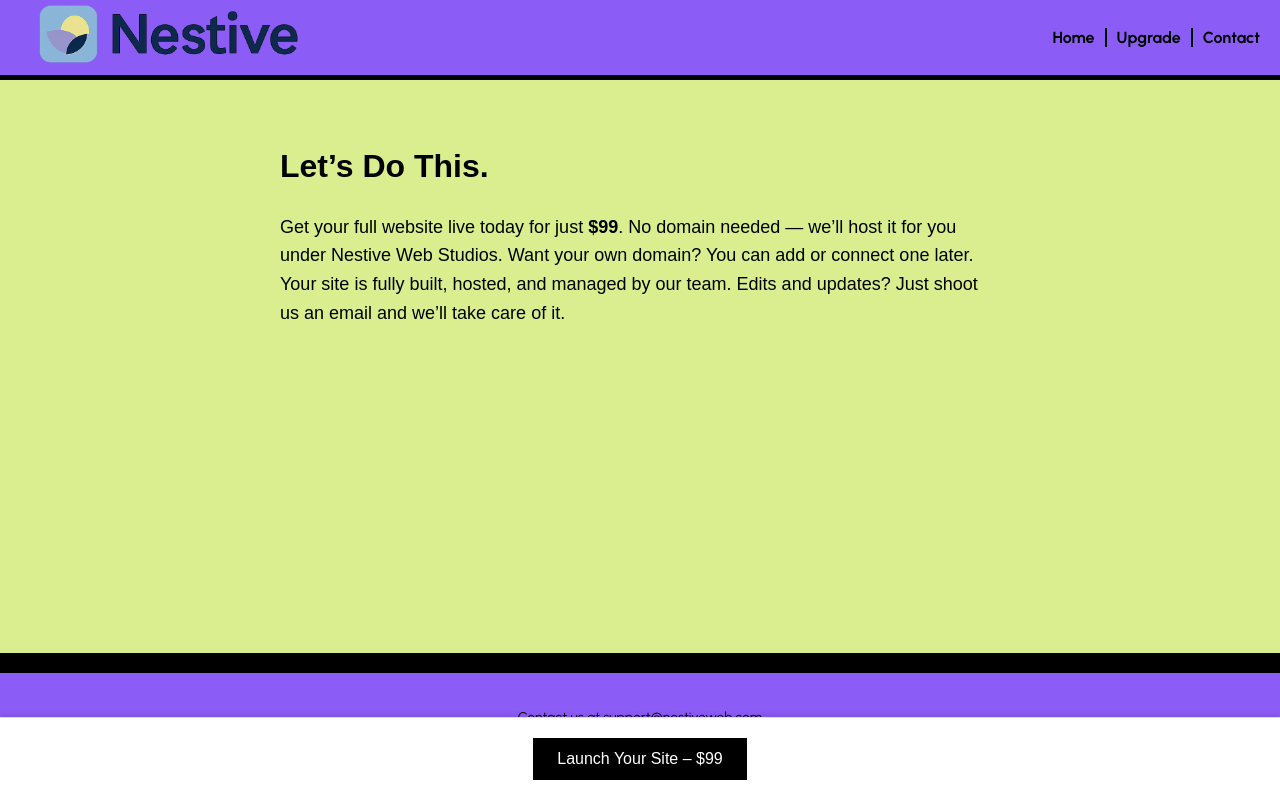
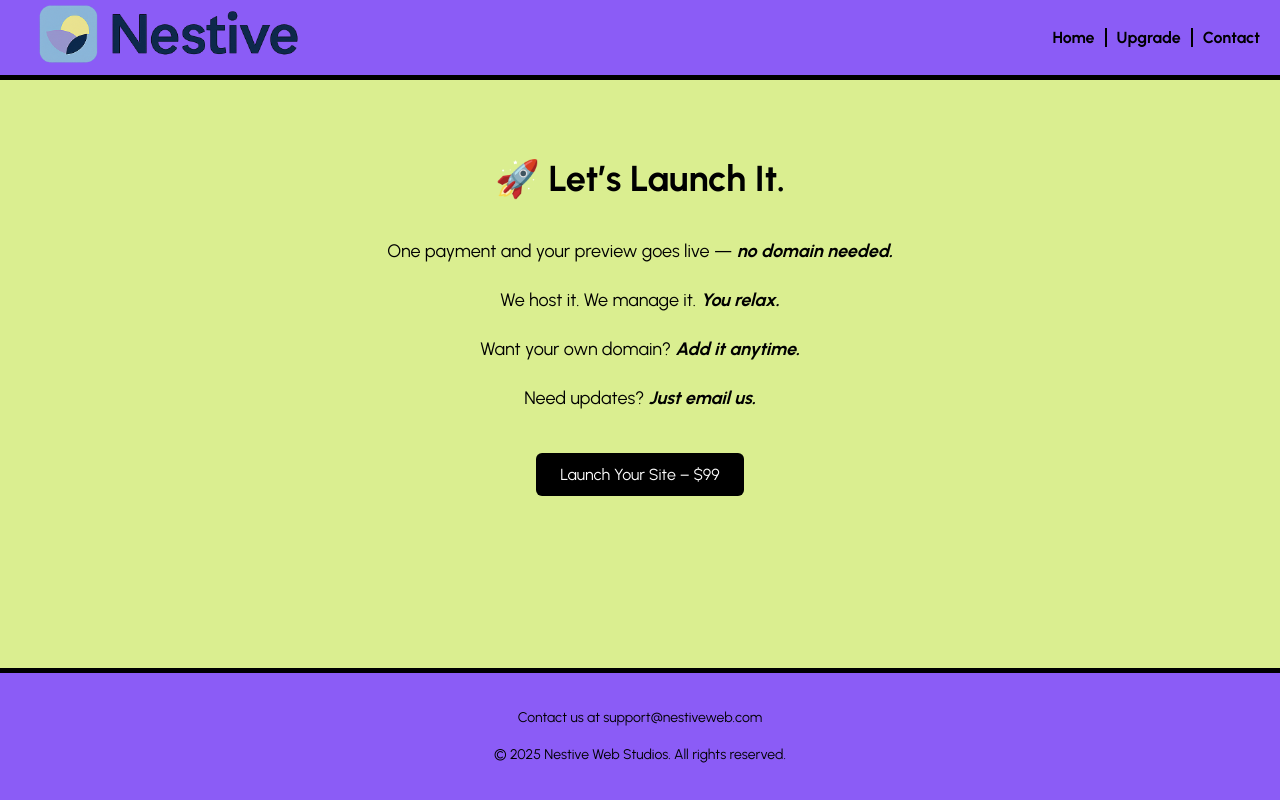
Before and after one commit to NestiveWebStudios/nestive-site, a React (Vite) app: page /upgrade-details in a window 1280 px wide. Built offline with nearby package versions, Linux system fonts and the light colour scheme.

Commit message:
reworked home and upgrade screens

```diff
--- a/src/Footer.jsx
+++ b/src/Footer.jsx
@@ -9,7 +9,7 @@ const Footer = () => {
       fontSize: '14px',
       fontWeight: 'lighter',
       color: 'inherit',
-      borderTop: '20px solid #000',
+      borderTop: '5px solid #000',
       marginTop: '80px'
     }}>
       <p>Contact us at <a href="mailto:support@nestiveweb.com" style={{ color: 'inherit', }}>support@nestiveweb.com</a></p>
--- a/src/Home.jsx
+++ b/src/Home.jsx
@@ -12,15 +12,27 @@ const Home = () => {
       textAlign: 'center',
       boxSizing: 'border-box',
       color: 'inherit',
-      backgroundColor: 'inherit'
+      backgroundColor: 'inherit',
+      position: 'relative'
     }}>
-      <h1 style={{
-        fontSize: '48px',
-        marginBottom: '20px',
-        fontWeight: '700'
-      }}>
-        Your Dream Site Starts Here
-      </h1>
+
+      {/* Top Horizontal Lines */}
+      <div style={{
+        width: '1000px',
+        height: '5px',
+        backgroundColor: '#000',
+        marginBottom: '8px'
+      }} />
+      <div style={{
+        width: '1000px',
+        height: '5px',
+        backgroundColor: '#000',
+        marginBottom: '30px'
+      }} />
+
+
+
+      <h1>Your Dream Site Starts Here</h1>
 
       <p style={{
         fontSize: '20px',
@@ -57,6 +69,20 @@ const Home = () => {
       >
         Request a Free Preview
       </a>
+
+      {/* Bottom Horizontal Lines */}
+      <div style={{
+        width: '1000px',
+        height: '5px',
+        backgroundColor: '#000',
+        marginTop: '30px'
+      }} />
+      <div style={{
+        width: '1000px',
+        height: '5px',
+        backgroundColor: '#000',
+        marginTop: '8px'
+      }} />
     </div>
   );
 };
--- a/src/Upgrade.jsx
+++ b/src/Upgrade.jsx
@@ -18,7 +18,7 @@ const Upgrade = () => {
         fontSize: '56px',
         fontWeight: 'bold',
         marginBottom: '20px',
-        color: '#1e293b'
+        color: 'inherit'
       }}>
         Make Your Site a Reality
       </h1>
@@ -27,7 +27,7 @@ const Upgrade = () => {
         fontSize: '20px',
         marginBottom: '40px',
         maxWidth: '600px',
-        color: '#374151'
+        color: 'inherit'
       }}>
         You’ve seen the preview. Let’s turn it into your online home — fast, easy, and done for you.
       </p>
--- a/src/UpgradeDetails.jsx
+++ b/src/UpgradeDetails.jsx
@@ -2,33 +2,42 @@ import React from 'react';
 
 const UpgradeDetails = () => {
   const handleCheckout = () => {
-    // Replace this with your actual Stripe link when ready
+    // Replace with your actual Stripe link
     window.location.href = 'https://your-stripe-checkout-link.com';
   };
 
   return (
-    <div style={{ padding: '40px', fontFamily: 'Arial, sans-serif', maxWidth: '800px', margin: '0 auto' }}>
-      <h1 style={{ fontSize: '32px', marginBottom: '20px' }}>Let’s Do This.</h1>
+    <div style={{
+      textAlign: 'center',
+      maxWidth: '700px',
+      margin: '0 auto',
+      padding: '40px 20px',
+      color: 'inherit'
+    }}>
+      <h2 style={{
+        fontSize: '36px',
+        fontWeight: '800',
+        marginBottom: '30px',
+        color: 'inherit',
 
-      <p style={{ fontSize: '18px', marginBottom: '30px' }}>
-        Get your full website live today for just <strong>$99</strong>. No domain needed — we’ll host it for you under Nestive Web Studios.
-        Want your own domain? You can add or connect one later. Your site is fully built, hosted, and managed by our team.
-        Edits and updates? Just shoot us an email and we’ll take care of it.
+
+      }}>
+        🚀 Let’s Launch It.
+      </h2>
+
+      <p style={{ fontSize: '18px', marginBottom: '20px', color: 'inherit' }}>
+        One payment and your preview goes live — <span style={{ fontWeight: 'bold', fontStyle: 'italic' }}>no domain needed.</span>
       </p>
-
-      {/* Sticky Checkout Bar */}
-      <div style={{
-        position: 'fixed',
-        bottom: '0',
-        left: '0',
-        width: '100%',
-        backgroundColor: '#fff',
-        borderTop: '1px solid #ddd',
-        padding: '20px',
-        textAlign: 'center',
-        boxShadow: '0 -2px 5px rgba(0,0,0,0.1)',
-        zIndex: '1000'
-      }}>
+      <p style={{ fontSize: '18px', marginBottom: '20px', color: 'inherit' }}>
+        We host it. We manage it. <span style={{ fontWeight: 'bold', fontStyle: 'italic' }}>You relax.</span>
+      </p>
+      <p style={{ fontSize: '18px', marginBottom: '20px', color: 'inherit' }}>
+        Want your own domain? <span style={{ fontWeight: 'bold', fontStyle: 'italic' }}>Add it anytime.</span>
+      </p>
+      <p style={{ fontSize: '18px', color: 'inherit' }}>
+        Need updates? <span style={{ fontWeight: 'bold', fontStyle: 'italic' }}>Just email us.</span>
+      </p>
+    <div style={{ marginTop: '40px', textAlign: 'center' }}>
       <button
         style={{
           backgroundColor: '#000',
@@ -36,9 +45,14 @@ const UpgradeDetails = () => {
           padding: '12px 24px',
           border: 'none',
           cursor: 'pointer',
-            fontSize: '16px'
+          fontSize: '16px',
+          fontFamily: 'inherit',
+          borderRadius: '6px',
+          transition: 'background-color 0.3s'
         }}
         onClick={handleCheckout}
+        onMouseOver={(e) => (e.target.style.backgroundColor = '#1f2937')}
+        onMouseOut={(e) => (e.target.style.backgroundColor = '#000')}
       >
         Launch Your Site – $99
       </button>
```
Lines whose indentation alone changed are shown as unchanged.
